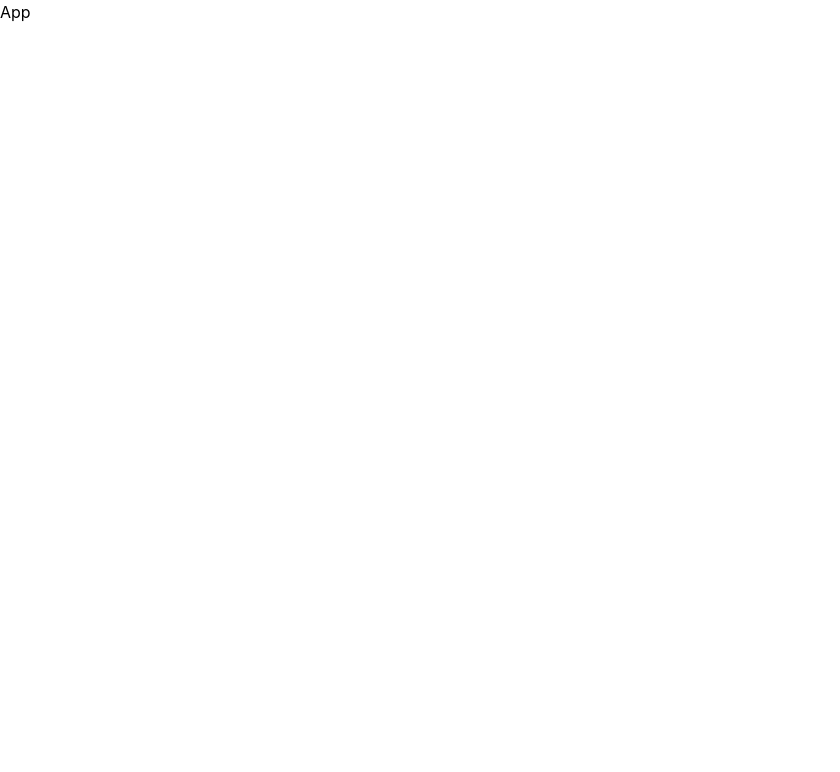
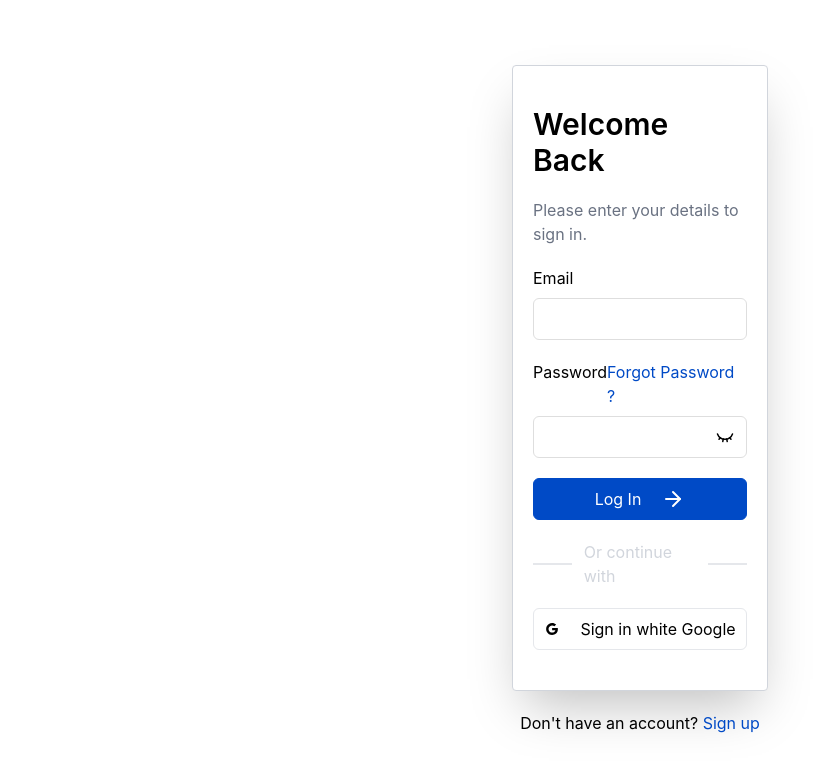
Before and after one commit to ghifar1327/shortLink-app, a React app in the folder frontend/: page /login in a window 1280 px wide. Shown: the top 772 px of the page, without its empty margins (0-840 px from the left). Built offline with nearby package versions, Linux system fonts and the light colour scheme; the HTML template or start-up script is replaced by a standard one.

Commit message:
feat: configure createBrowserRouter with AuthLayout

```diff
--- a/frontend/src/App.jsx
+++ b/frontend/src/App.jsx
@@ -1,7 +1,27 @@
 import React from 'react'
+import { createBrowserRouter } from 'react-router';
+import AuthLayout from './layout/AuthLayout';
+import LoginPage from './pages/LoginPage';
+import { RouterProvider } from 'react-router-dom';
+import RegisterPage from './pages/RegisterPage';
 
 export default function App() {
   return (
-    <div>App</div>
+    <Router></Router>
   )
 }
+
+
+function Router() {
+  const router = createBrowserRouter([
+    {
+      element: <AuthLayout />,
+      children: [
+        { path: "login", element: <LoginPage /> },
+        { path: "register", element: <RegisterPage /> },
+      ],
+    },
+  ]);
+
+  return <RouterProvider router={router} />;
+}
```
